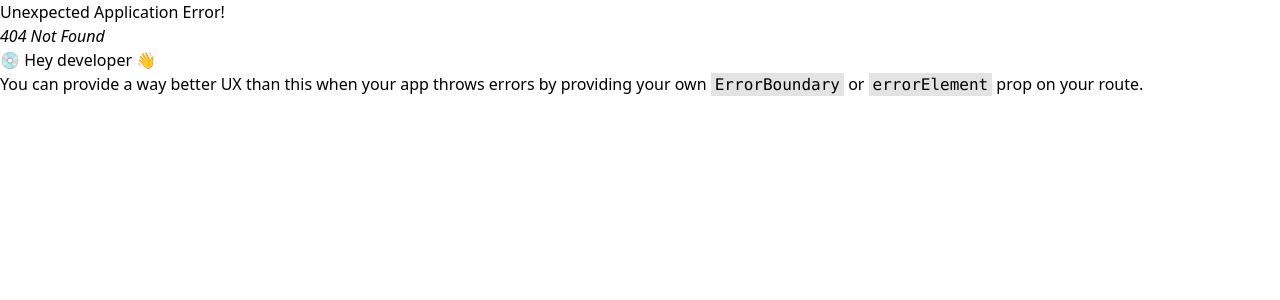
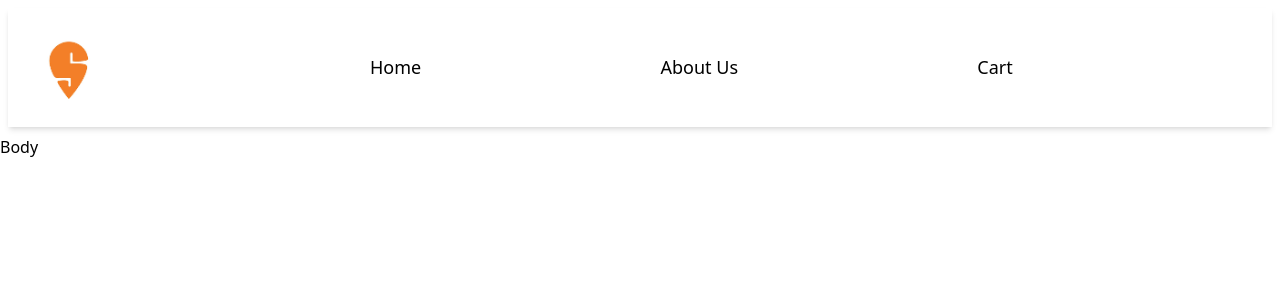
Before and after one commit to rajnishxoxo/Code-Marathon-ForSwiggyClone, a React (Vite) app: page /body in a window 1280 px wide. Before the commit this address had no page. Shown: the top 300 px of the page. Built offline with nearby package versions, Linux system fonts and the light colour scheme.

Commit message:
Router Setup done

```diff
--- a/src/App.js
+++ b/src/App.js
@@ -1,7 +1,9 @@
 import React from "react";
 import ReactDOM from "react-dom";
 import Header from "./Components/Header";
-import { RouterProvider, createBrowserRouter } from "react-router-dom";
+import { Outlet, RouterProvider, createBrowserRouter } from "react-router-dom";
+import Cart from "./Components/Cart";
+import Body from "./Components/Body";
 
 const root = ReactDOM.createRoot(document.getElementById("root"));
 
@@ -12,6 +14,7 @@ const App = () => {
   return (
     <div>
       <Header />
+      <Outlet/>
     </div>
   );
 };
@@ -19,7 +22,17 @@ const App = () => {
 const router = createBrowserRouter([
     {
         path:'/' ,
-        element:<App/>
+        element:<App/>,
+        children:[
+            {
+                path:'/body',
+                element:<Body/>
+            },
+            {
+                path:'/cart',
+                element:<Cart/>
+            }
+        ]
     }
 ]);
 
--- /dev/null
+++ b/src/Components/Body.js
@@ -0,0 +1,9 @@
+const Body = ()=>{
+    return(
+        <div>
+            <h1>Body</h1>
+        </div>
+    )
+}
+
+export default Body
--- /dev/null
+++ b/src/Components/Cart.js
@@ -0,0 +1,9 @@
+const Cart = ()=>{
+    return(
+        <div>
+            <h1>Cart</h1>
+        </div>
+    )
+}
+
+export default Cart
```
